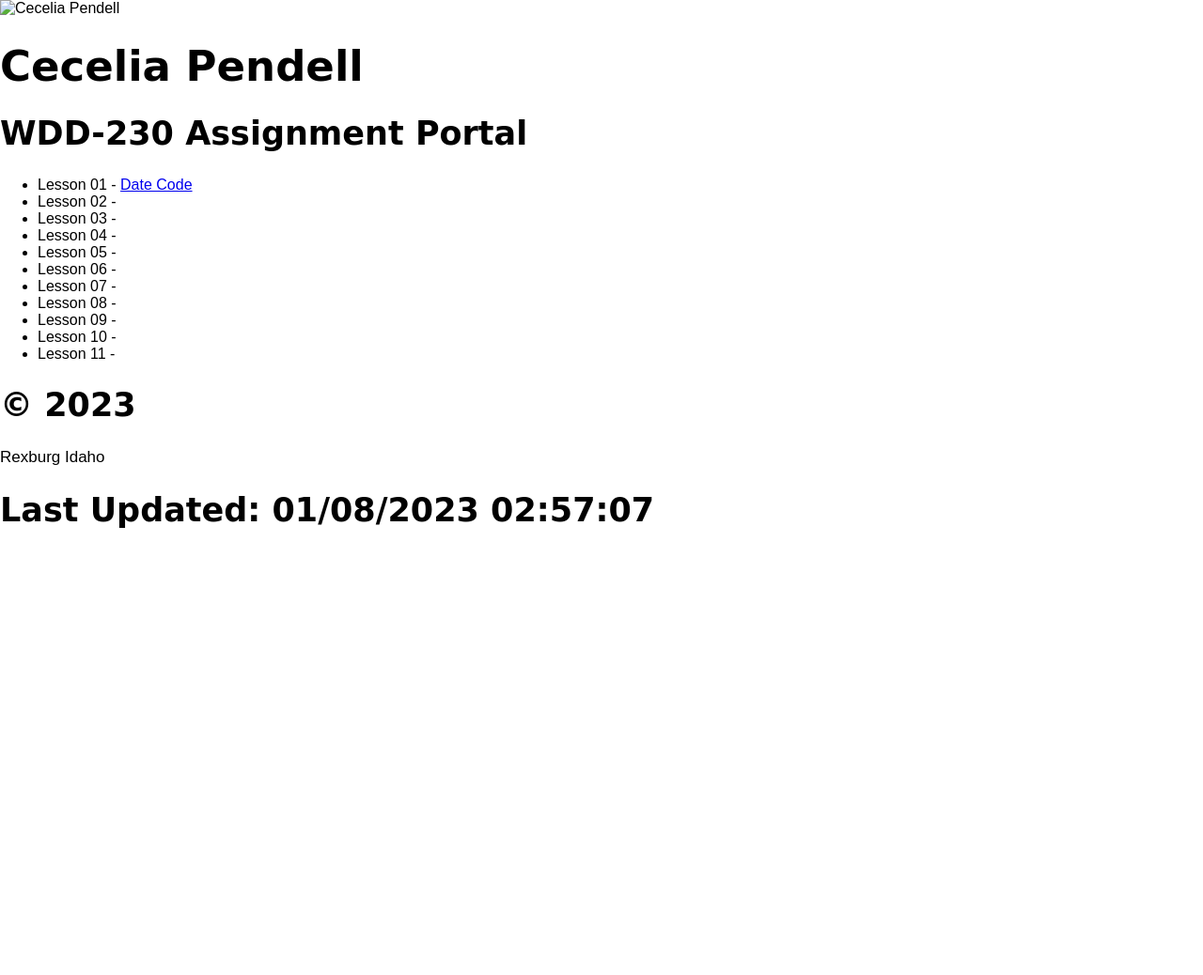
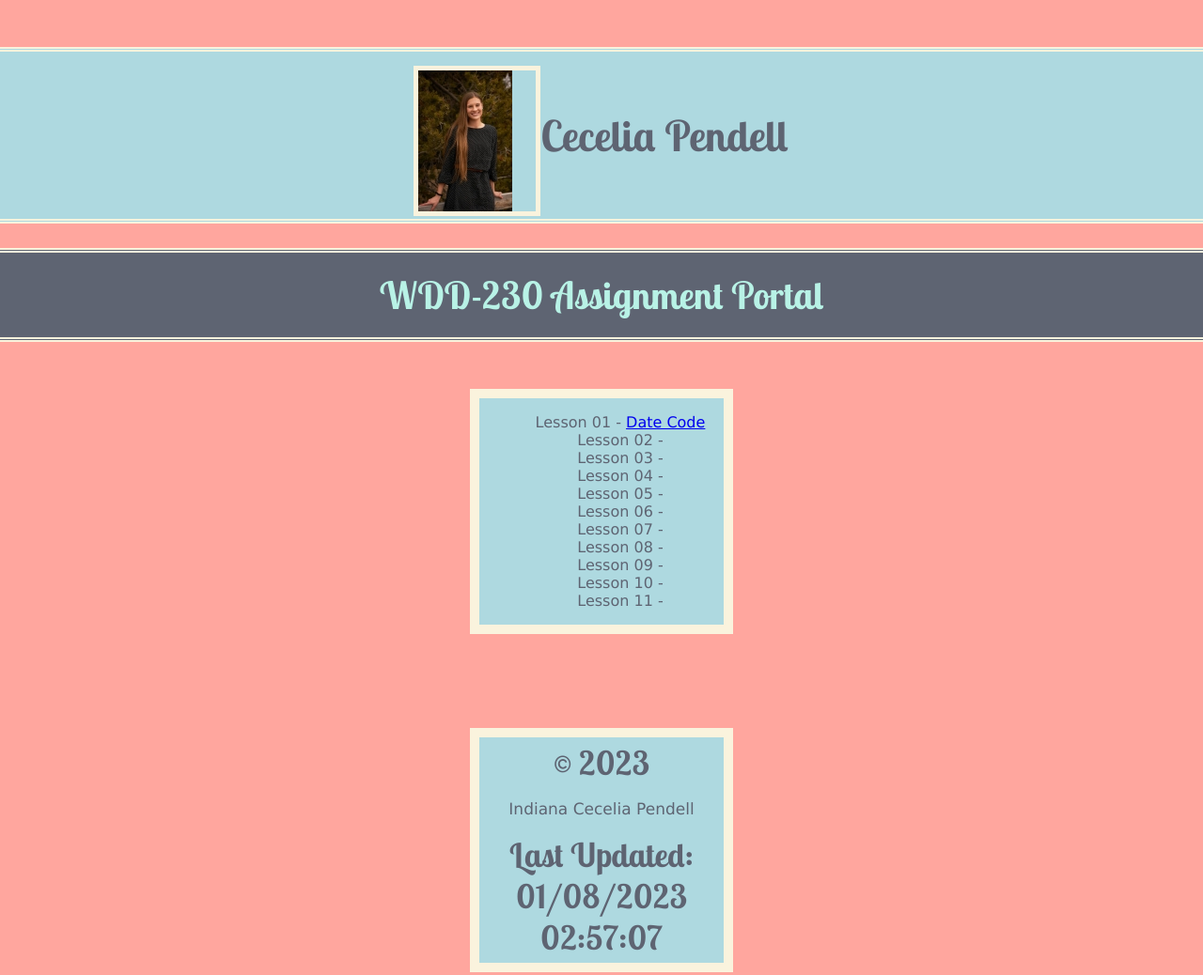
Before and after one commit to NSB333/WDD-230, a plain HTML site: page index.html in a window 1280 px wide. Shown: the whole page at 94% size. Before the commit the page ends 800 px from the top, so only its background shows below. Drawn offline with Linux system fonts and the light colour scheme.

Commit message:
It's pretty now

```diff
--- a/index.html
+++ b/index.html
@@ -9,12 +9,12 @@
 
 </head>
 <body>
-    <div id = "title header">
-    <img src = "!images\IMG_2928.JPG", alt = "Cecelia Pendell">
+    <div id = "title header" class = "firstHeader">
+        <img class = "imgMarg" src = "images\Optimized-IMG_2928.JPG", alt = "Cecelia Pendell">
     <h1>Cecelia Pendell</h1>
     </div>
-    <h2>WDD-230 Assignment Portal</h2>
-    <div id = "bullet list">
+    <h2 class = "centered_item small_padding otherHeader">WDD-230 Assignment Portal</h2>
+    <div id = "bullet list" class = "normalText centered_item ">
         <ul>
             <li>Lesson 01 - <a href="https://codepen.io/NSB333/pen/Yzjpdgj" target = "_blank">Date Code</a> </li>
             <li>Lesson 02 - </li>
@@ -29,9 +29,9 @@
             <li>Lesson 11 - </li>
         </ul>
     </div>
-    <div id="footerStuff">
+    <div id="footerStuff" class = "normalText centered_item">
         <h2> <span id ="year"></span></h2>
-        <p>Rexburg Idaho</p>
+        <p>Indiana Cecelia Pendell</p>
         <h2> <span id = "currentDate"></span></h2>
     </div>
     <script src = "scripts/main.js"></script>
--- a/styles/style.css
+++ b/styles/style.css
@@ -1,10 +1,65 @@
+@import url('https://fonts.googleapis.com/css2?family=Lobster+Two:wght@700&family=Nunito:wght@300&display=swap');
+
 /*General Stuff*/
 .small_padding {padding: 1% 2%;}
 .medium_padding {padding: 3% 6%;}
 .large_padding {padding: 6% 12%;}
 .centered_item {width:auto; text-align:center;}
+.floatLeft{float: left;}
 html {box-sizing: border-box;}
-body {font-family: 'Gowun Dodum', sans-serif; margin:0;}
-h1,h2,h3,h4 {font-family:'Glass Antiqua', cursive; margin:2% 0;}
+body {font-family: 'Lobster Two', Verdana, sans-serif; margin:0;}
+h1,h2,h3,h4 {font-family:'Lobster Two', cursive; margin:2% 0;}
 h1 {font-size: 45px;} h2 {font-size: 35px;} h3 {font-size: 25px;} h4 {font-size: 20px;}
 p {font-size: 17px;}
+
+
+/*Let's Make it Pretty*/
+body {
+  background-color: #FFA69E;
+}
+.firstHeader {
+  margin-top: 50px;
+  border-top: 5px double #FAF3DD;
+  border-bottom: 5px double #FAF3DD;
+  font-family: "Lobster Two", Verdana, sans-serif;
+  color: #5E6472;
+  background-color:#AED9E0;
+  padding: 1em;
+  font-size: 2.5em;
+  line-height: 1.25em;
+}
+
+.otherHeader {
+  border-top: 5px double #FAF3DD;
+  border-bottom: 5px double #FAF3DD;
+  font-family: "Lobster Two", Verdana, sans-serif;
+  color: #B8F2E6;
+  background-color:#5E6472;
+  text-align: center;
+  padding: .5em;
+  font-size: 2.5em;
+  line-height: 1.25em;
+}
+
+.normalText {
+  margin-top: 50px;
+  margin-bottom: 100px;
+  margin-right: 500px;
+  margin-left: 500px;
+  border: solid 10px #FAF3DD;
+  font-family: Verdana, sans-serif;
+  color: #5E6472;
+  background-color: #AED9E0;
+}
+
+ul {
+  list-style: none;
+}
+
+.imgMarg {
+  margin-top: -25px;
+  margin-left: 400px;
+  float: left;
+  padding-right: 25px;
+  border: solid 5px #FAF3DD;
+}
```
Also changed, not shown: images/Optimized-IMG_2928.JPG (added).
